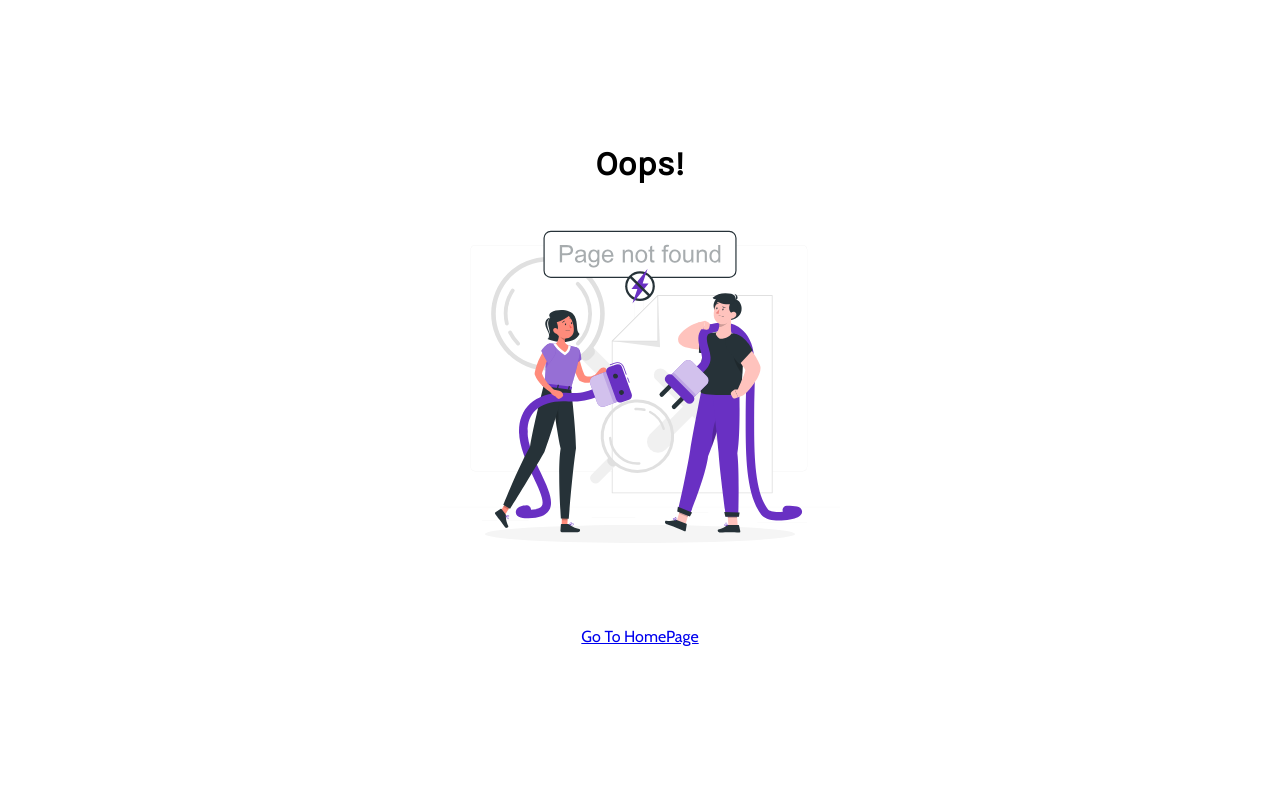
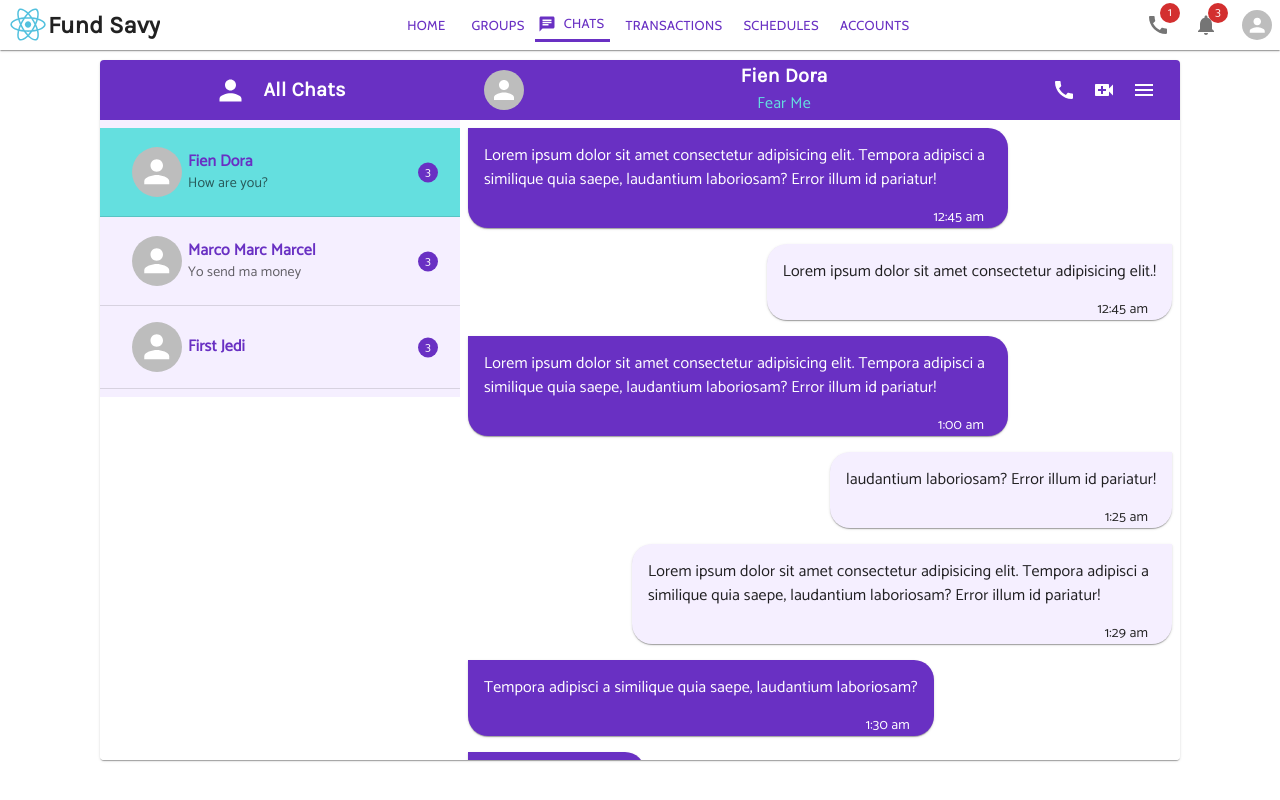
Before and after one commit to MLesky/Njangi-App, a React (Create React App) app: page /fund-groups/chat1 in a window 1280 px wide. Before the commit this address led to /fund-groups/chat1. Built offline with nearby package versions, Linux system fonts and the light colour scheme; no server answers; the database is empty; data requests are answered from the project's data file.

Commit message:
responsive chat screens

```diff
--- a/src/app/chat/components/sideListMenu.jsx
+++ b/src/app/chat/components/sideListMenu.jsx
@@ -11,21 +11,36 @@ import {
   ListItem,
   CircularProgress,
   Divider,
+  useTheme,
 } from "@mui/material";
 import { NavLink } from "react-router-dom";
+import useMediaQuery from '@mui/material/useMediaQuery';
+import { routeNames } from "../../../utils";
 
-const SideListMenu = ({listItems, isLoading, error, title, titleIcon, isGroup }) => {
+const SideListMenu = ({
+  listItems,
+  isLoading,
+  error,
+  title,
+  titleIcon,
+  isGroup,
+}) => {
+  const theme = useTheme();
+    const isExtraSmallScreen = useMediaQuery(theme.breakpoints.down('sm'));
+    const partLink = isExtraSmallScreen ? isGroup ? `../${routeNames.ngGroups}/` : `../${routeNames.fundGroups}/` : '';
+    console.log('link:', partLink);
+
   return (
-        <Stack sx={{width: '350px', minWidth: '350px', backgroundColor: 'primary.light'}}>
+    <Stack sx={{ backgroundColor: "primary.light" }}>
       <Stack sx={{ height: "100%" }}>
         <Stack
           direction="row"
           spacing={2}
           justifyContent="center"
-              alignItems='center'
+          alignItems="center"
           sx={{
             backgroundColor: "primary.main",
-                height: 60
+            height: 60,
           }}
         >
           {titleIcon}
@@ -38,36 +53,59 @@ const SideListMenu = ({listItems, isLoading, error, title, titleIcon, isGroup })
           </Typography>
         </Stack>
 
-            {(error || isLoading) &&
-            <Stack sx={{flexGrow: 1, justifyContent: 'center', alignItems: 'center'}}>
-              {error ? <Typography color={'error'}>
-                    {error}
-                </Typography> :
+        {(error || isLoading) && (
+          <Stack
+            sx={{ flexGrow: 1, justifyContent: "center", alignItems: "center" }}
+          >
+            {error ? (
+              <Typography color={"error"}>{error}</Typography>
+            ) : (
               <CircularProgress />
-                }
-            </Stack>}
-            {listItems && <List
-              className='side-nav'
+            )}
+          </Stack>
+        )}
+        {listItems && (
+          <List
+            className="side-nav"
             sx={{
               flexGrow: "1",
-                overflow: 'auto',
+              overflow: "auto",
             }}
           >
-              {
-                listItems.length == 0 ?
-                 <Typography variant='h5' className="dark-grey-text" align="center">Empty</Typography>
-               :
-                listItems.map(item => (
-                  <NavLink to={`${item.id}`} style={{textDecoration: 'none'}}>
+            {listItems.length == 0 ? (
+              <Typography
+                variant="h5"
+                className="dark-grey-text"
+                align="center"
+              >
+                Empty
+              </Typography>
+            ) : (
+              listItems.map((item) => (
+                <NavLink
+                  to={`${partLink + item.id}`}
+                  style={{ textDecoration: "none" }}
+                >
                   <ListItem id={item.id}>
           <ListItemButton>
             <ListItemAvatar>
               <Avatar alt="image" sx={{ height: 50, width: 50 }} />
             </ListItemAvatar>
-                      <ListItemText id="" secondary={isGroup ? `${item.numberOfMembers} member${item.numberOfMembers == 1 ? '' : 's'}` : item.messages.length > 0 ? item.messages[item.messages.length - 1].body.message : ''}>
+            <ListItemText
+              id=""
+              secondary={
+                isGroup
+                  ? `${item.numberOfMembers} member${
+                      item.numberOfMembers == 1 ? "" : "s"
+                    }`
+                  : item.messages.length > 0
+                  ? item.messages[item.messages.length - 1].body.message
+                  : ""
+              }
+            >
               <Typography
                 className="title-text"
-                          color='primary'
+                color="primary"
                 sx={{
                   textOverflow: "ellipsis",
                   overflow: "hidden",
@@ -78,19 +116,19 @@ const SideListMenu = ({listItems, isLoading, error, title, titleIcon, isGroup })
               </Typography>
             </ListItemText>
             <ListItemSecondaryAction>
-                        <Badge badgeContent={3} color='primary'>
-                        </Badge>
+              <Badge badgeContent={3} color="primary"></Badge>
             </ListItemSecondaryAction>
           </ListItemButton>
         </ListItem>
-                    <Divider component='li'/>
+        <Divider component="li" />
                 </NavLink>
               ))
-              }
-            </List>}
+            )}
+          </List>
+        )}
       </Stack>
     </Stack>
   );
-}
+};
 
 export default SideListMenu;
--- a/src/app/chat/pages/chatScreen.jsx
+++ b/src/app/chat/pages/chatScreen.jsx
@@ -7,9 +7,14 @@ import {
   Typography,
   CircularProgress,
   Box,
+  useTheme
 } from "@mui/material";
 import { useParams } from "react-router-dom";
 import useFetch from "../../../temp/hooks/useFetch";
+import useMediaQuery from '@mui/material/useMediaQuery';
+import { routeNames } from "../../../utils";
+import { useEffect } from "react";
+import { useNavigate } from "react-router-dom";
 
 const ChatScreenForChat = () => {
   const { ID } = useParams();
@@ -18,8 +23,19 @@ const ChatScreenForChat = () => {
     error,
     isPending,
   } = useFetch("http://localhost:8000/chats/" + ID);
+  const navigate = useNavigate();
+    const theme = useTheme();
+    const isExtraSmallScreen = useMediaQuery(theme.breakpoints.down('sm'));
+
   console.log("id is", ID);
   console.log("data is", chat);
+  useEffect(() => {
+    if(isExtraSmallScreen){
+        navigate(routeNames.fundGroups + `/${ID}`, { replace: true });
+    } else {
+        navigate('/' + routeNames.chats + `/${ID}`, { replace: true });
+    }
+}, [isExtraSmallScreen]);
   return (
     <Stack flexGrow={1}>
       <Stack
--- a/src/app/chat/pages/chats.jsx
+++ b/src/app/chat/pages/chats.jsx
@@ -1,7 +1,5 @@
 import { Groups, Person } from "@mui/icons-material";
-import {
-  Box,
-} from "@mui/material";
+import { Box, Grid } from "@mui/material";
 import { Outlet } from "react-router-dom";
 import { SideListMenu } from "../index";
 import useFetch from "../../../temp/hooks/useFetch";
@@ -21,11 +19,29 @@ const ChatsPage = () => {
         height: "100%",
       }}
     >
-        <SideListMenu isLoading={isPending} error={error} listItems={chats} title='All Chats' titleIcon={<Person sx={{ color: "white", fontSize: 33 }} />} isGroup={false}/>
-
+      <Grid container direction="row">
+        <Grid item xs={12} sm={5} lg={4}>
+          <SideListMenu
+            isLoading={isPending}
+            error={error}
+            listItems={chats}
+            title="All Chats"
+            titleIcon={<Person sx={{ color: "white", fontSize: 33 }} />}
+            isGroup={false}
+          />
+        </Grid>
+        <Grid
+          item
+          xs={12}
+          sm={7}
+          lg={8}
+          sx={{ display: { xs: "none", sm: "block" } }}
+        >
           <Outlet />
+        </Grid>
+      </Grid>
     </Box>
   );
-}
+};
 
 export default ChatsPage;
--- a/src/app/chat/pages/groupChatScreen.jsx
+++ b/src/app/chat/pages/groupChatScreen.jsx
@@ -1,11 +1,24 @@
 import { Call, Menu, VideoCall } from "@mui/icons-material";
-import { Stack, Card, Avatar, IconButton, Typography, CircularProgress } from "@mui/material";
-import { useParams } from "react-router-dom";
+import { Stack, Card, Avatar, IconButton, Typography, CircularProgress, useTheme } from "@mui/material";
+import { useParams, useNavigate } from "react-router-dom";
 import useFetch from "../../../temp/hooks/useFetch";
+import useMediaQuery from '@mui/material/useMediaQuery';
+import { routeNames } from "../../../utils";
+import { useEffect } from "react";
 
 const ChatScreenForGroup = () => {
     const { ID } = useParams();
+    const navigate = useNavigate();
+    const theme = useTheme();
+    const isExtraSmallScreen = useMediaQuery(theme.breakpoints.down('sm'));
     const { data: group, error, isPending } = useFetch('http://localhost:8000/groups/' + ID);
+    useEffect(() => {
+        if(isExtraSmallScreen){
+            navigate(routeNames.ngGroups + `/${ID}`, { replace: true });
+        } else {
+            navigate('/' + routeNames.groups + `/${ID}`, { replace: true });
+        }
+    }, [isExtraSmallScreen]);
     return (
         <Stack  flexGrow={1}>
         <Stack direction='row' alignItems='center' sx={{backgroundColor: 'primary.main', height: 60}}>
--- a/src/app/chat/pages/groups.jsx
+++ b/src/app/chat/pages/groups.jsx
@@ -1,5 +1,5 @@
 import { Groups } from "@mui/icons-material";
-import { Box } from "@mui/material";
+import { Box, Grid } from "@mui/material";
 import { SideListMenu } from "../index";
 import useFetch from "../../../temp/hooks/useFetch";
 import { Outlet } from "react-router-dom";
@@ -19,18 +19,21 @@ const GroupsPage = () => {
         height: "100%",
       }}
     >
+      <Grid container direction='row'>
+        <Grid item xs={12} sm={5} lg={4}>
           <SideListMenu
             isLoading={isPending}
             error={error}
             listItems={groups}
             title="All Groups"
-        titleIcon={
-          <Groups sx={{ color: "white", fontSize: 33 }} />
-        }
+            titleIcon={<Groups sx={{ color: "white", fontSize: 33 }} />}
             isGroup={true}
           />
-
+        </Grid>
+        <Grid item xs={12} sm={7} lg={8} sx={{display: {xs: 'none', sm: 'block'}}}>
         <Outlet />
+        </Grid>
+      </Grid>
     </Box>
   );
 };
--- a/src/pages/notFound.jsx
+++ b/src/pages/notFound.jsx
@@ -1,8 +1,20 @@
 import { Box, Stack, Typography, Link, Button } from "@mui/material";
 import { page404 } from "../assets";
-
+import { useEffect } from "react";
+import { useNavigate } from "react-router-dom";
+import { routeNames } from "../utils";
 
 const ErrorPage = () => {
+    const navigate = useNavigate();
+    const currentPath = window.location.pathname;
+    // useEffect(() =>{
+    //     if (currentPath.endsWith('/ng-groups')) {
+    //         console.log('URL ends with /ng-groups');
+    //         navigate('/' + routeNames.groups, { replace: true });
+    //       } else if(currentPath.endsWith('/fund-groups')){
+    //           navigate('/' + routeNames.chats, { replace: true });
+    //       }
+    // }, []);
     return (
         <Box sx={{
             height: '100vh',
--- a/src/utils/routeNames.js
+++ b/src/utils/routeNames.js
@@ -13,6 +13,8 @@ const routeNames = {
     schedules: 'schedules',
     profile: 'profile',
     errorPage: '/*',
+    ngGroups: '/ng-groups',
+    fundGroups: '/fund-groups',
 }
 
 export default routeNames;
```
Also changed, not shown: src/routes.js (+20 -0 lines), 1 other file (tests, documents, lock files or other folders). Lines whose indentation alone changed are shown as unchanged.
